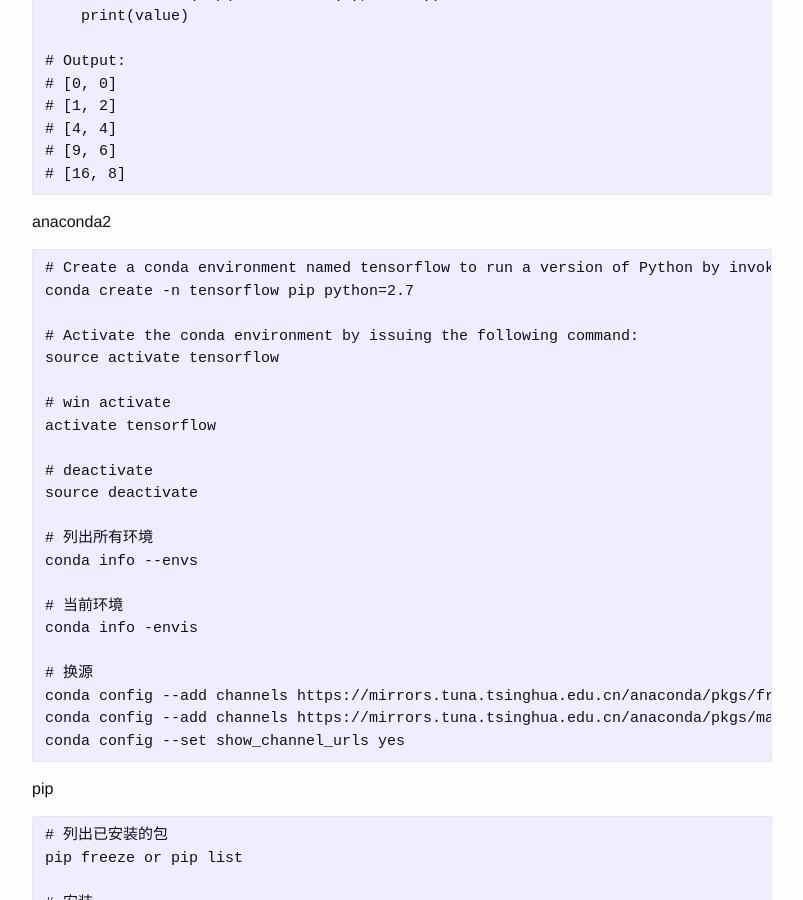
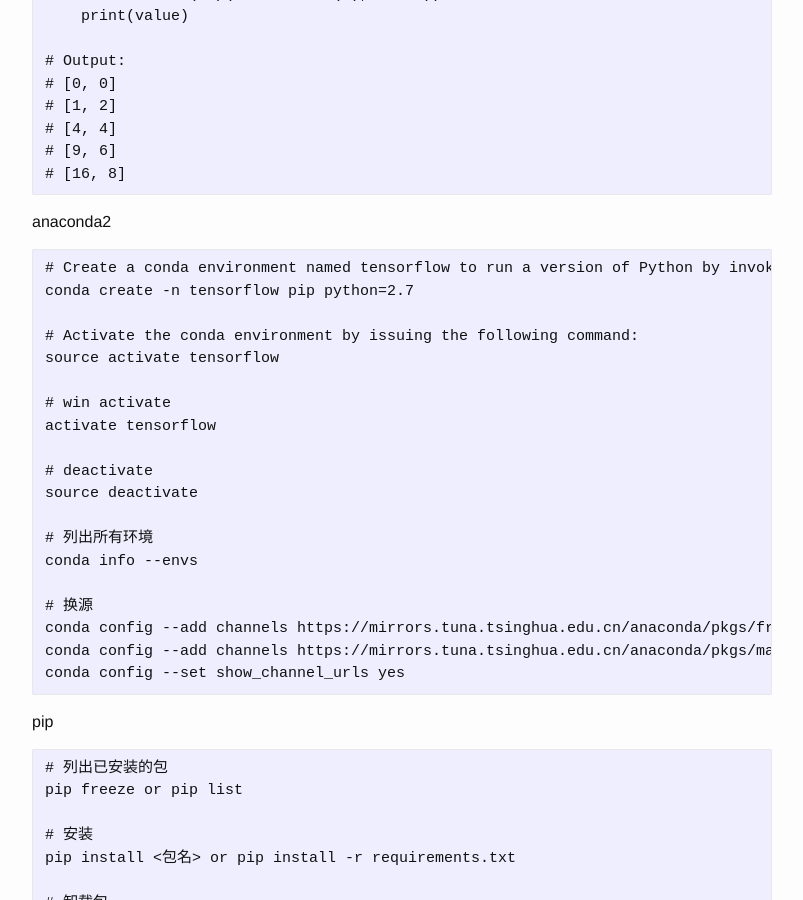
Before and after one commit to josephstalin117/josephstalin117.github.io, a Jekyll site: the page built from _posts/2017-08-10-python.markdown, in a window 1280 px wide and 900 px high, scrolled down 3419 px. Shown: the whole window, without its empty margins (238-1041 px from the left). Built offline with Jekyll 4.4.1, drawn with Linux system fonts in a browser that asks for light colours.

Commit message:
remove conda mistake

```diff
--- a/_posts/2017-08-10-python.markdown
+++ b/_posts/2017-08-10-python.markdown
@@ -185,9 +185,6 @@
 # 列出所有环境
 conda info --envs
 
-# 当前环境
-conda info -envis
-
 # 换源
 conda config --add channels https://mirrors.tuna.tsinghua.edu.cn/anaconda/pkgs/free/
 conda config --add channels https://mirrors.tuna.tsinghua.edu.cn/anaconda/pkgs/main/
```
